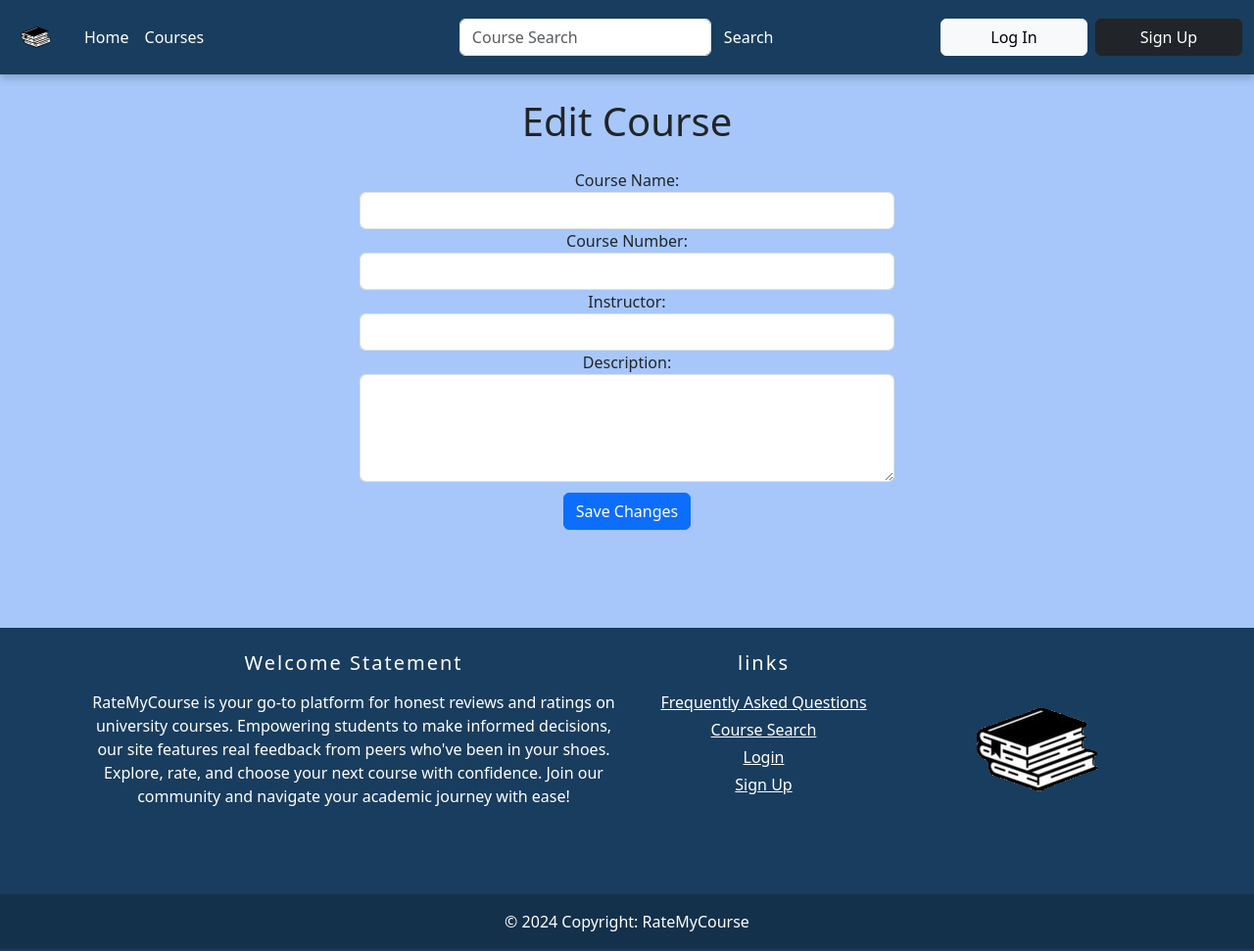
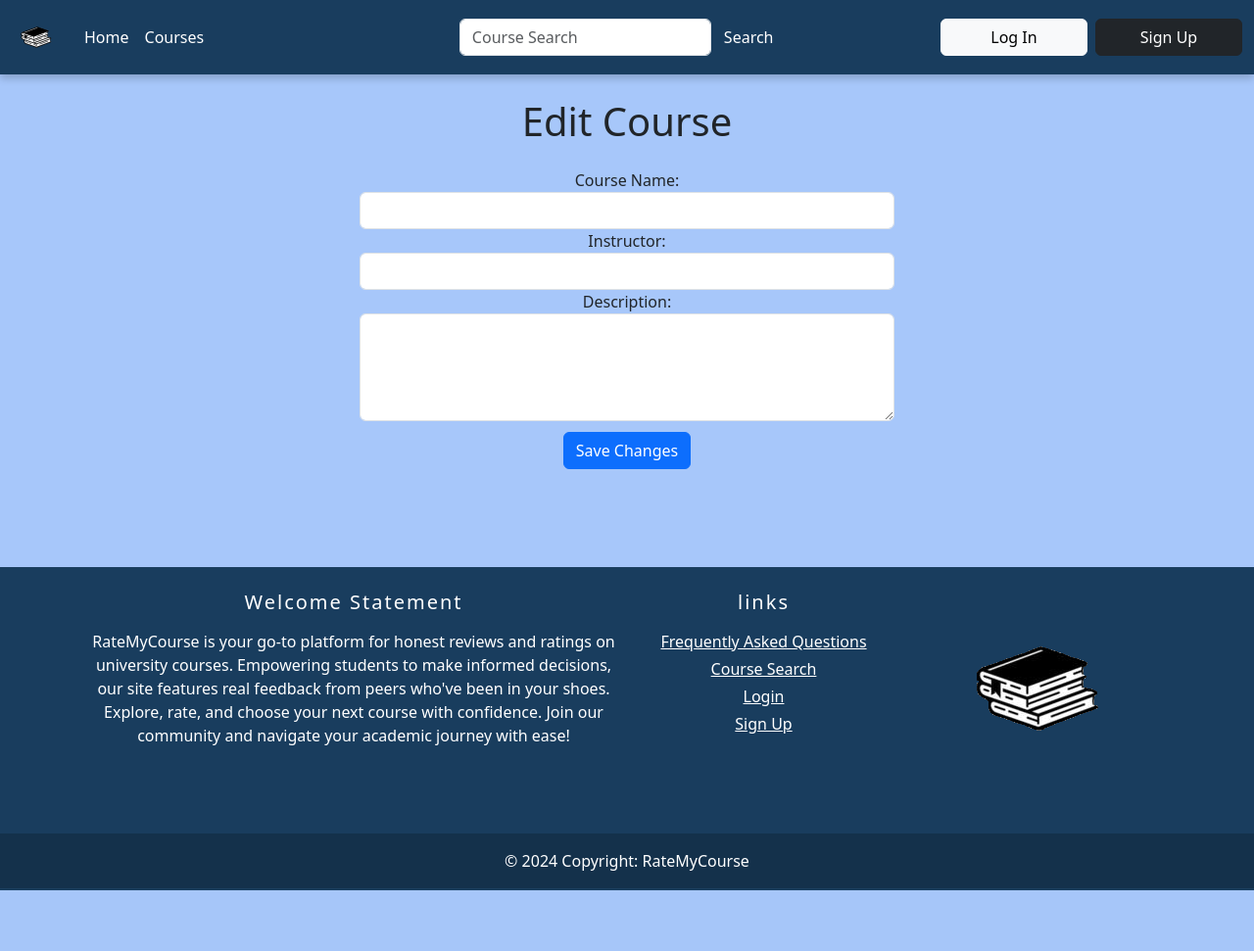
Before and after one commit to lnalewaja/RateMyCourse, a Flask app: template templates/course_edit_page.html in a window 1280 px wide. Shown: the whole page at 98% size. After the commit the page ends 909 px from the top, so only its background shows below. Run offline with Flask 3, Linux system fonts and the light colour scheme; the template is opened without the code that fills it, so the values that code supplies are empty.

Commit message:
completed edit page

```diff
--- a/app.py
+++ b/app.py
@@ -200,39 +200,30 @@ def delete_comment(course_id):
     result = course_repo.delete_comment_from_course(course_id, user_id, review_id)
     return redirect(f'/courses/{course_id}')
 
+# edit
 
 @app.get('/courses/<string:course_id>/edit')
+def load_edit_course(course_id):
+    course = course_repo.get_course_by_id(course_id)
+    return render_template('course_edit_page.html', course=course)
+
+@app.post('/courses/<string:course_id>/edit_course')
 def edit_course(course_id):
-    course = next((c for c in courses if c['course_id'] == course_id), None)
-    if course:
-        return render_template('course_edit_page.html', course=course)
-    else:
-        return "Course not found", 404
+    professor_name = request.form.get('instructor')
+    course_name = request.form.get('course_name')
+    course_description = request.form.get('description')
+
+    course_repo.edit_course_page(professor_name, course_name, course_description, course_id)
+    return redirect(f'/courses/{course_id}')
 
 
-@app.post('/courses/<string:course_id>/edit')
-def submit_edit_course(course_id):
-    # Fetch the updated data from the form
-    new_description = request.form.get('description')
-    new_course_number = request.form.get('course_number')
-    new_instructor = request.form.get('instructor')
+# edit
 
-    # Update the course data in the courses list
-    for course in courses:
-        if course['course_id'] == course_id:
-            # Update only the fields that have been provided in the form
-            if new_description:
-                course['description'] = new_description
-            if new_course_number:
-                course['course_id'] = new_course_number
-            if new_instructor:
-                course['teacher'] = new_instructor
-            break
-    else:
-        return 'Course not found', 404
 
-    # Redirect to the course detail page after editing
-    return redirect(f'/courses/{course_id}')
+
+
+
+
 
 @app.route('/faq')
 def faq():
--- a/templates/course_edit_page.html
+++ b/templates/course_edit_page.html
@@ -1,8 +1,10 @@
 {% extends "layout.html" %}
+
 
 {% block content %}
 <!DOCTYPE html>
 <html lang="en">
+
 
 <head>
     <meta charset="UTF-8">
@@ -15,6 +17,7 @@
             /* Align the content in the center */
         }
 
+
         .form-container {
             display: inline-block;
             /* Center the form horizontally */
@@ -22,11 +25,13 @@
             /* Reset text alignment for form content */
         }
 
+
         .form-row {
             display: flex;
             align-items: center;
             margin-bottom: 10px;
         }
+
 
         .form-row label {
             margin-right: 10px;
@@ -34,11 +39,13 @@
             font-size: larger;
         }
 
+
         .form-row textarea {
             width: 100%;
             resize: vertical;
             /* Allow vertical resizing */
         }
+
 
         .comment {
             padding: 5px;
@@ -46,10 +53,12 @@
             border-radius: 5px;
             margin-bottom: 10px;
         }
+    </style>
+</head>
 
 
-    </style>
-</head>
+
+
 
 
 
@@ -57,24 +66,23 @@
 <body>
     <div class="container">
         <h1 style="text-align: center;">Edit Course</h1>
-        <form action="/courses/{{ course.course_id }}/edit" method="POST" class="mt-4">
+        <form action="/courses/{{ course.course_id }}/edit_course" method="POST" class="mt-4">
             <div class="row justify-content-md-center">
                 <div class="col-md-6">
                     <div class="form-group">
                         <label for="course_name">Course Name:</label>
-                        <input type="text" class="form-control" id="course_name" name="course_name" value="{{ course.course_name }}">
-                    </div>
-                    <div class="form-group">
-                        <label for="course_id">Course Number:</label>
-                        <input type="text" class="form-control" id="course_id" name="course_id" value="{{ course.course_id }}">
+                        <input type="text" class="form-control" id="course_name" name="course_name"
+                            value="{{ course.course_name }}">
                     </div>
                     <div class="form-group">
                         <label for="instructor">Instructor:</label>
-                        <input type="text" class="form-control" id="instructor" name="instructor" value="{{ course.teacher }}">
+                        <input type="text" class="form-control" id="instructor" name="instructor"
+                            value="{{ course.professor_name }}">
                     </div>
                     <div class="form-group">
                         <label for="description">Description:</label>
-                        <textarea class="form-control" id="description" name="description" rows="4">{{ course.description }}</textarea>
+                        <textarea class="form-control" id="description" name="description"
+                            rows="4">{{ course.course_description }}</textarea>
                     </div>
                     <div style="padding-top: 2%" class="text-center">
                         <input type="submit" class="btn btn-primary" value="Save Changes">
@@ -84,7 +92,10 @@
         </form>
     </div>
 
+
 </body>
+
+
 
 
 </html>
```
Also changed, not shown: repositories/course_repo.py (+13 -0 lines), templates/course_details.html (+9 -11 lines).
